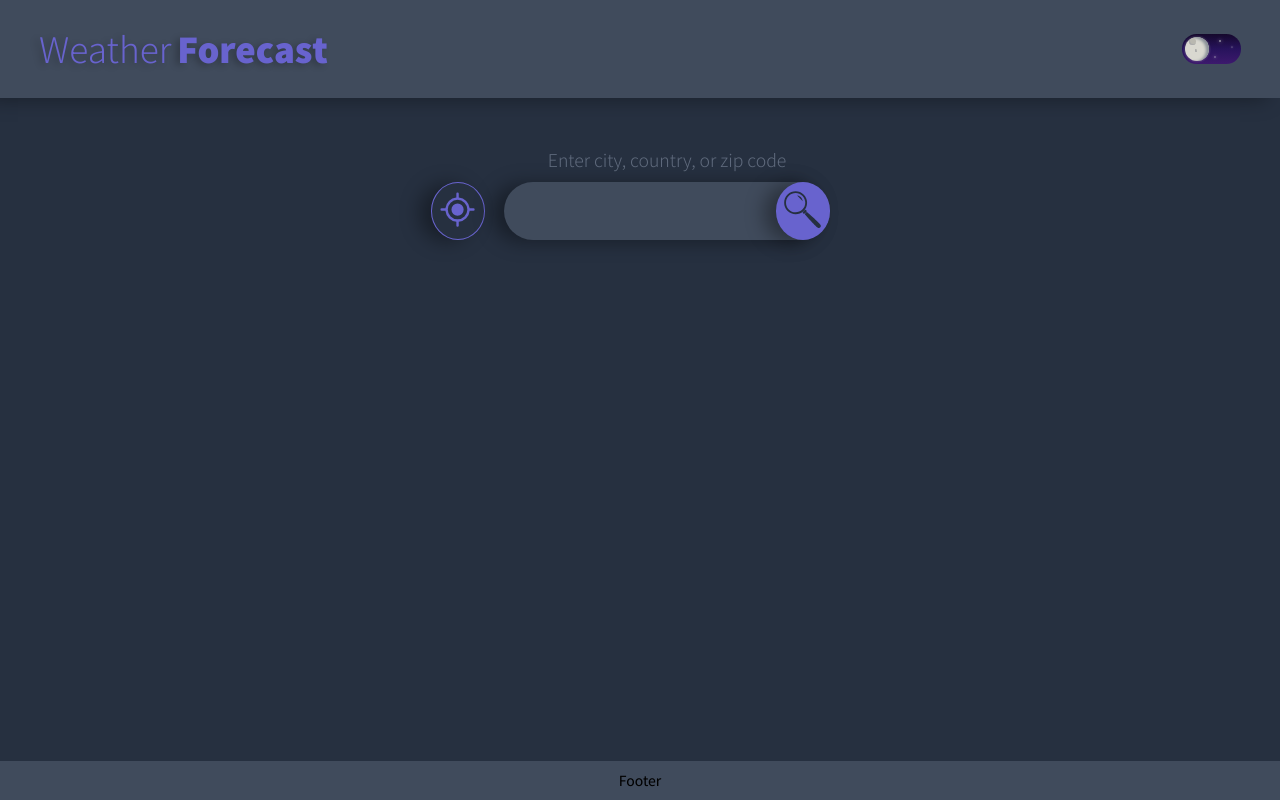
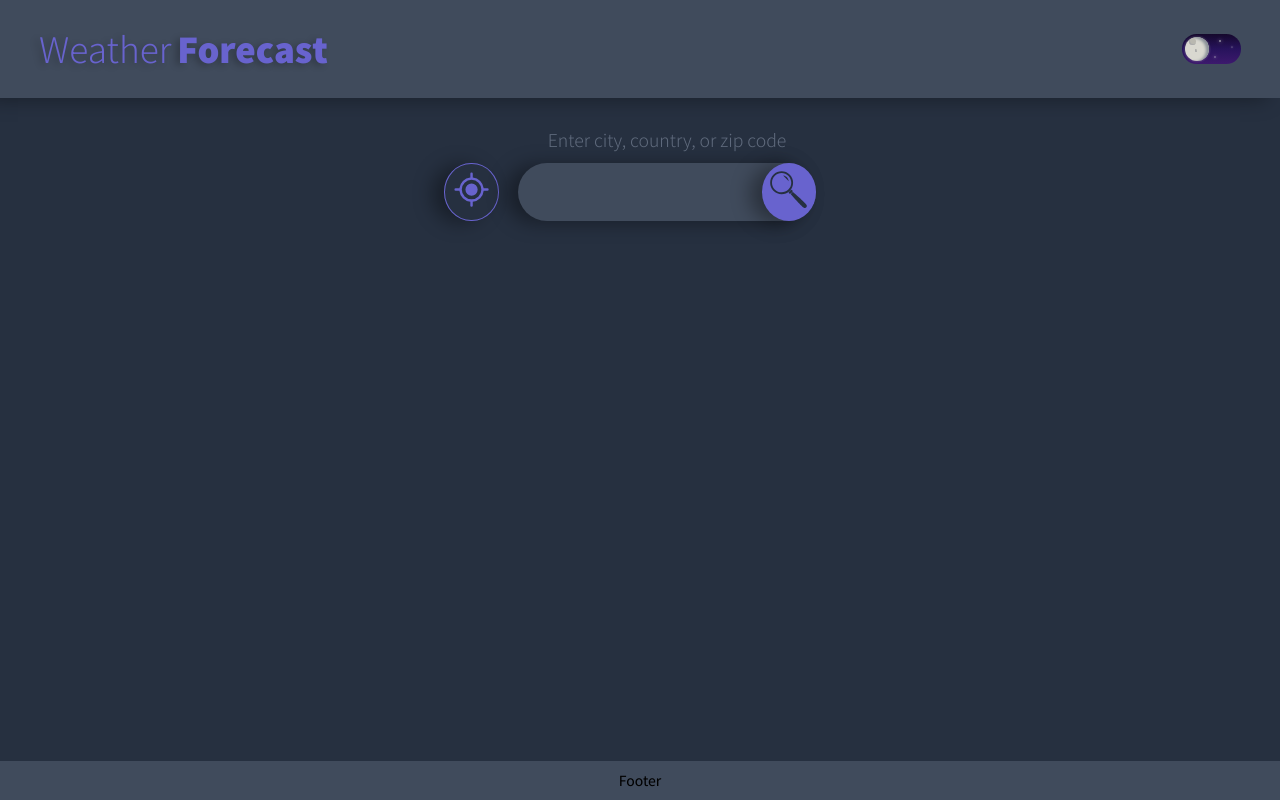
Before and after one commit to ann-rotem/weather-forecast, a React (Create React App) app: page / in a window 1280 px wide. Built offline with nearby package versions, Linux system fonts and the light colour scheme.

Commit message:
style: add spacing

```diff
--- a/src/components/Main/Main.style.js
+++ b/src/components/Main/Main.style.js
@@ -7,7 +7,7 @@ export const Main = styled.main`
 	justify-content: start;
 	align-items: center;
 	height: calc(100vh - var(--header-height) - var(--footer-height));
-	padding: 2rem;
+	padding: 1rem 2rem;
 	overflow: hidden;
 `;
 
@@ -15,5 +15,7 @@ export const SearchSection = styled.section`
 	display: flex;
 	align-items: flex-end;
 	justify-content: space-between;
-	width: ${(props) => (props.width <= breakpoints.sm ? "100%" : "auto")};
+	justify-content: ${(props) =>
+		props.width <= breakpoints.sm ? "center" : "space-around"};
+	width: ${(props) => (props.width <= breakpoints.sm ? "100%" : "20rem")};
 `;
```
